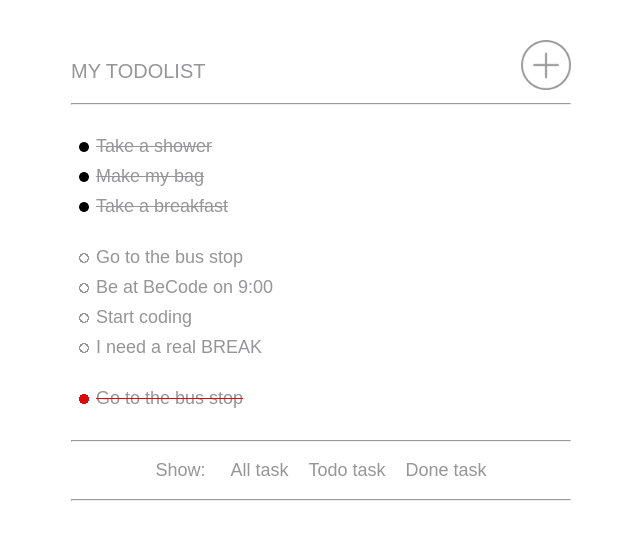
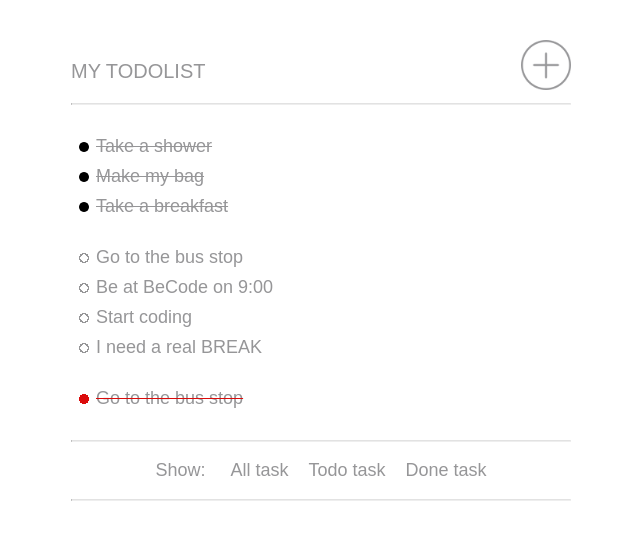
Before and after one commit to jonathancaron/my-todo-app, a PHP site: page / in a window 1280 px wide. Shown: the top 540 px of the page, without its empty margins (319-959 px from the left). Run offline with PHP 8.4, Linux system fonts and the light colour scheme.

Commit message:
Change HR color style

```diff
--- a/style.css
+++ b/style.css
@@ -9,7 +9,7 @@ li{
   margin-left: -15px;
 }
 hr{
-  color:#e2e2e2;
+  border-top: 1px solid #e2e2e2;
 }
 input[type=search] {
   border: 0px;
```
